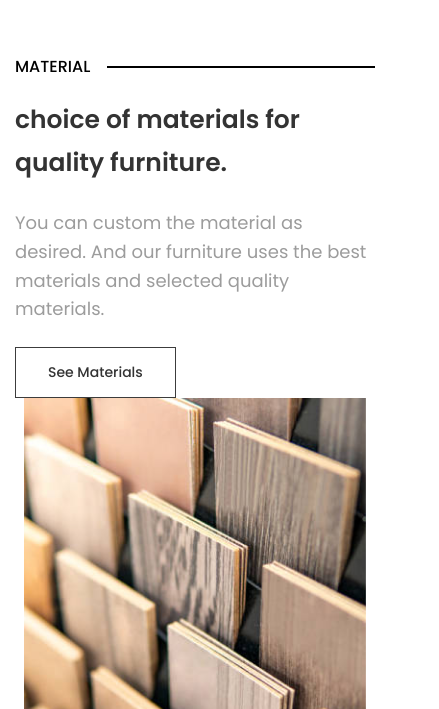
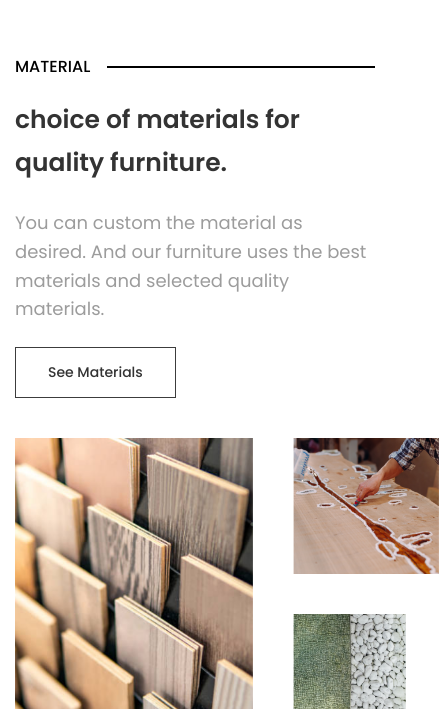
Before and after one commit to NatykanayaAnna/website, a plain HTML site: page index.html in a window 390 px wide. Shown: the part 3428-4137 px from the top of the page, 439 px wide, since content can reach past the window. Drawn offline with Linux system fonts and the light colour scheme.

Commit message:
fixed material's photos

```diff
--- a/index.html
+++ b/index.html
@@ -243,9 +243,11 @@
                 <a href="" class="section-material__btn">See Materials</a>
             </div>
             <div class="section-material__photo-block">
-                <img src="img/mater_1.png" alt="">
-                <img src="img/mater_2.png" alt="">
-                <img src="img/mater_3.png" alt="">
+                <img src="img/mater_1.png" alt="" class="material-photo-1">
+                <div class="materials-photo-wrapper">
+                    <img src="img/mater_2.png" alt="" class="material-photo-2">
+                    <img src="img/mater_3.png" alt="" class="material-photo-3">
+                </div>
             </div>
         </div>
     </section>
--- a/style.css
+++ b/style.css
@@ -470,7 +470,21 @@ body{
     border: 1px solid #3C3C3C;
 }
 
-
+.section-material__photo-block {
+    display: flex;
+}
+.material-photo-1 {
+    margin-top: 98px;
+    margin-right: 40px;
+    max-width: 341.84px;
+}
+.material-photo-2 {
+    margin-bottom: 40px;
+    max-width: 241px;
+}
+.material-photo-3 {
+    max-width: 194.97px;
+}
 .section-primary{
     padding: 38px 0px ;
     background: var(--primary);
@@ -664,8 +678,24 @@ transform: translateY(-50%);
     .home-hero__title{
         max-width: 500px;
     }
+    .section-product__main-title{
+        max-width: 100%;
+    }
+    .section-product__choose-turniture-text {
+        max-width: 100%;
+    }
     .section-about .flex-wrapper{
         font-display: flex-end;
+    }
+    .section-material .flex-wrapper{
+        flex-direction: column;
+        align-items: flex-start;
+    }
+    .material-photo-1 {
+        margin-top: 0;
+    }
+    .section-material__photo-block {
+        margin-top: 40px;
     }
 }
 @media screen and (max-width: 900px){
@@ -774,6 +804,18 @@ transform: translateY(-50%);
     }
 }
 
+@media screen and (max-width: 642px){
+    .material-photo-1 {
+        max-width: 238px;
+    }
+    .material-photo-2 {
+                max-width: 146px;
+    }
+    .material-photo-3 {
+        max-width: 113px;
+    }
+}
+
 @media screen and (max-width: 600px){
     .person-item{
         padding: 10px;
```
Lines whose indentation alone changed are shown as unchanged.
